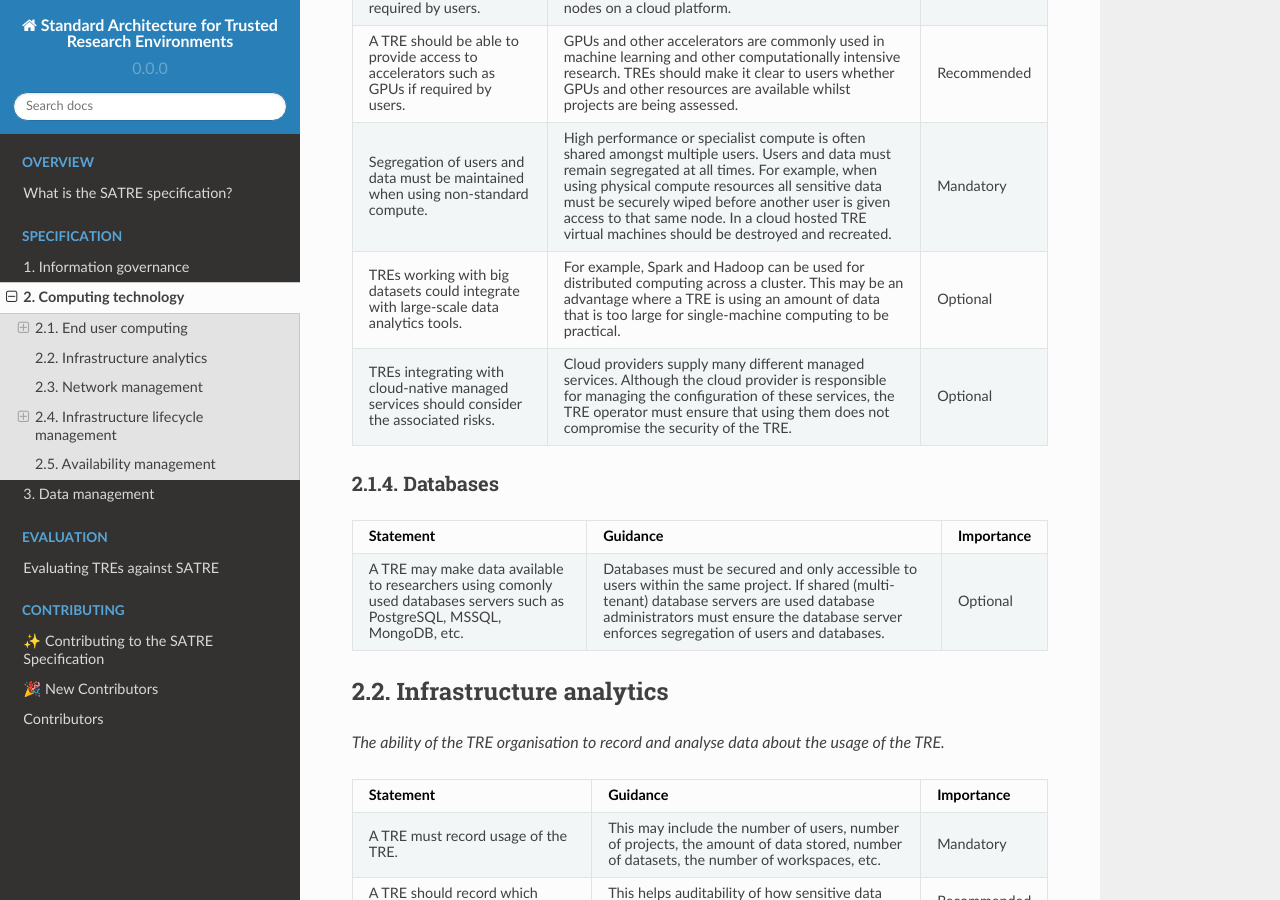
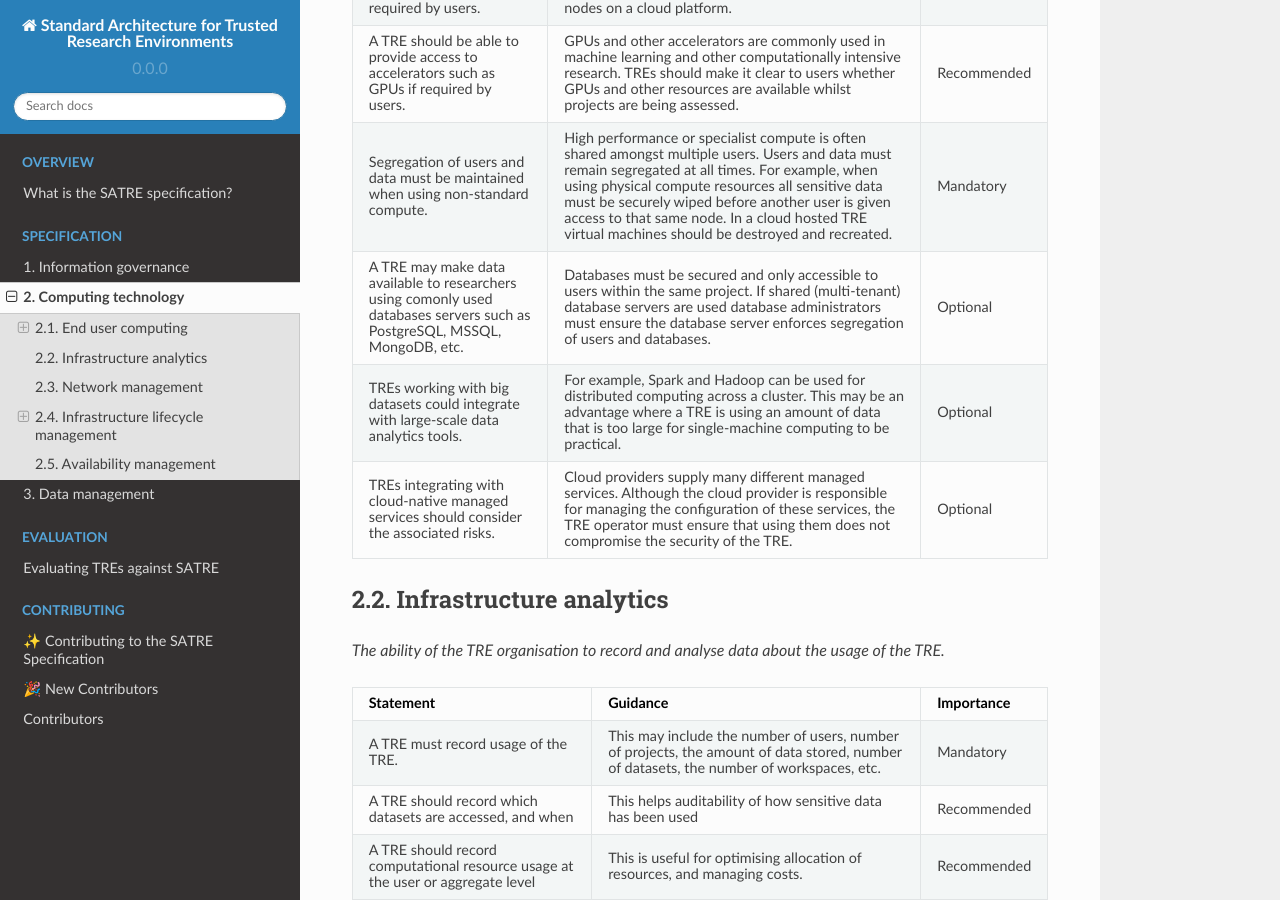
Before and after one commit to sa-tre/satre-specification, a Sphinx documentation site: the page built from docs/source/pillars/computing_technology.md, in a window 1280 px wide and 900 px high, scrolled down 2682 px. Built offline with Sphinx 7.4.7 and the Read the Docs theme 2.0.0, drawn with Linux system fonts in a browser that asks for light colours; part of the change alters nothing that is shown.

Commit message:
:memo: Merge databases into 'Advanced computing'

````diff
--- a/docs/source/pillars/computing_technology.md
+++ b/docs/source/pillars/computing_technology.md
@@ -112,6 +112,10 @@ _The ability to run analyses requiring more compute resources, or more specialis
     For example, when using physical compute resources all sensitive data must be securely wiped before another user is given access to that same node.
     In a cloud hosted TRE virtual machines should be destroyed and recreated.
   - Mandatory
+* - A TRE may make data available to researchers using comonly used databases servers such as PostgreSQL, MSSQL, MongoDB, etc.
+  - Databases must be secured and only accessible to users within the same project.
+    If shared (multi-tenant) database servers are used database administrators must ensure the database server enforces segregation of users and databases.
+  - Optional
 * - TREs working with big datasets could integrate with large-scale data analytics tools.
   - For example, Spark and Hadoop can be used for distributed computing across a cluster.
     This may be an advantage where a TRE is using an amount of data that is too large for single-machine computing to be practical.
@@ -119,21 +123,6 @@ _The ability to run analyses requiring more compute resources, or more specialis
 * - TREs integrating with cloud-native managed services should consider the associated risks.
   - Cloud providers supply many different managed services.
     Although the cloud provider is responsible for managing the configuration of these services, the TRE operator must ensure that using them does not compromise the security of the TRE.
-  - Optional
-```
-
-### Databases
-
-```{list-table}
-:header-rows: 1
-:name: tab-end-user-databases
-
-* - Statement
-  - Guidance
-  - Importance
-* - A TRE may make data available to researchers using comonly used databases servers such as PostgreSQL, MSSQL, MongoDB, etc.
-  - Databases must be secured and only accessible to users within the same project.
-    If shared (multi-tenant) database servers are used database administrators must ensure the database server enforces segregation of users and databases.
   - Optional
 ```
 
````
